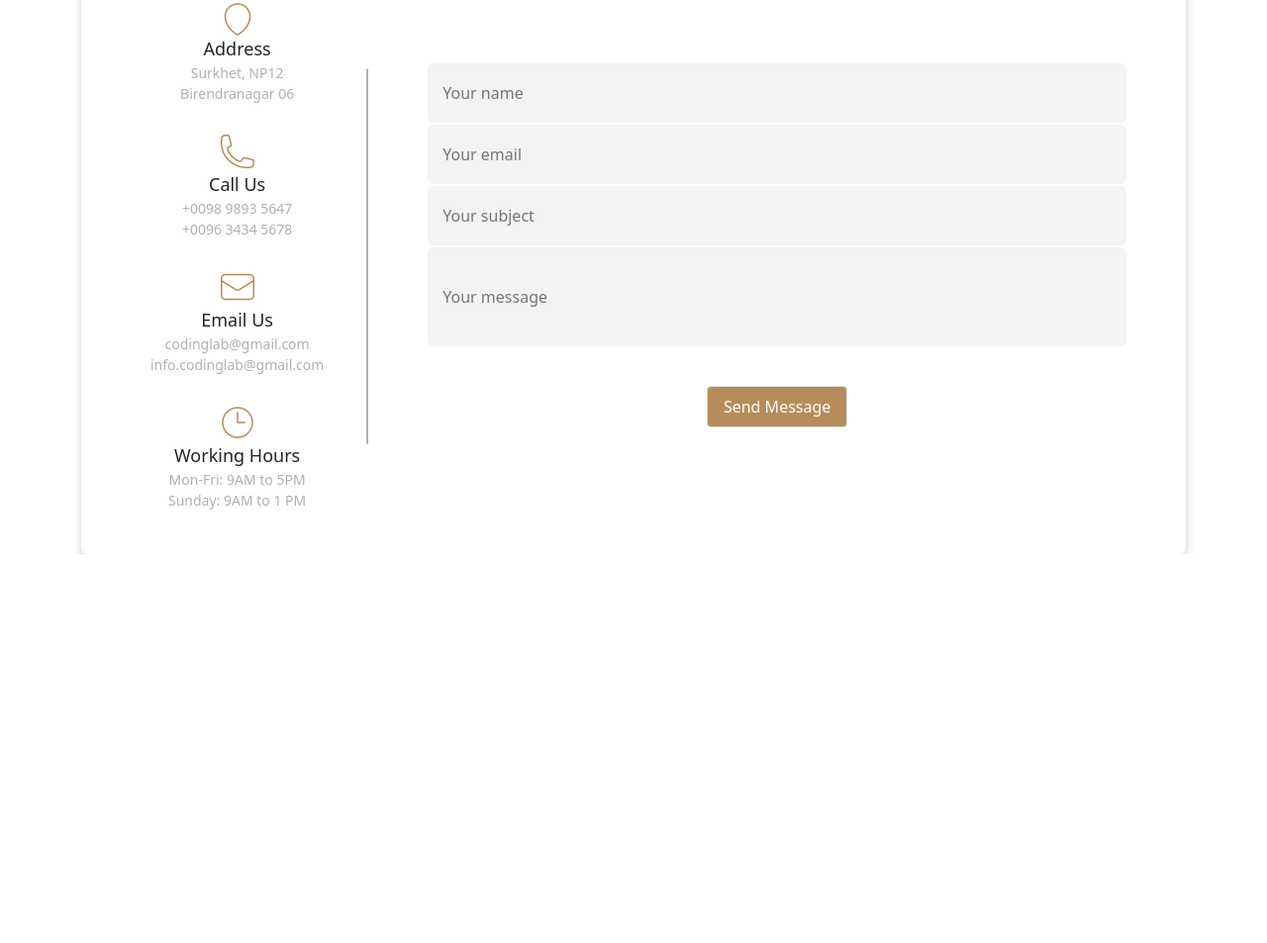
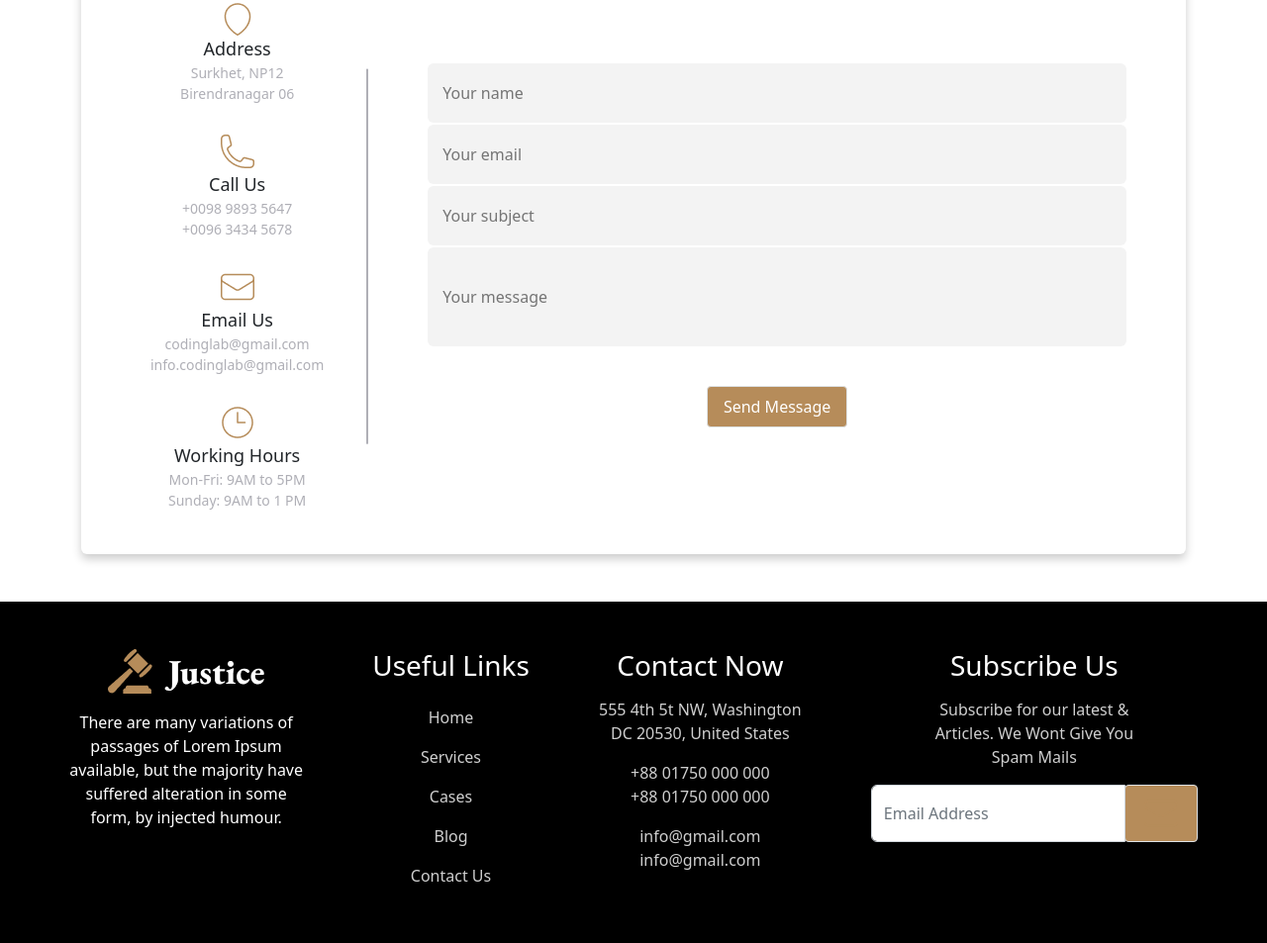
Before and after one commit to asifhaiat/LegalHouseAssignment-3_Bootstrap, a plain HTML site: page index.html in a window 1280 px wide. Shown: the part 3656-4609 px from the top of the page at 99% size. Before the commit the page ends 4216 px from the top, so only its background shows below. Drawn offline with nearby package versions, Linux system fonts and the light colour scheme.

Commit message:
footer section done

```diff
--- a/index.html
+++ b/index.html
@@ -14,8 +14,8 @@
       crossorigin="anonymous"
     />
   </head>
-  <body class="container-lg">
-    <header>
+  <body>
+    <header class="container-lg">
       <!-- Navbar Section -->
       <nav class="navbar navbar-expand-lg mt-5">
         <div class="container-fluid">
@@ -91,7 +91,7 @@
       </div>
     </header>
     <!-- Main Section -->
-    <main>
+    <main class="container-lg">
       <!-- The Legal Practices Area -->
       <section>
         <div class="text-center mt-5">
@@ -374,18 +374,18 @@
             <div class="right-side">
               <form>
                 <div class="input-box">
-                  <input type="text" style="height: 60px; background: #F3F3F3;" placeholder="Your name" />
+                  <input type="text" style="height: 60px; background: #f3f3f3" placeholder="Your name" />
                 </div>
                 <div class="input-box">
-                  <input type="text" style="height: 60px; background: #F3F3F3;" placeholder="Your email" />
+                  <input type="text" style="height: 60px; background: #f3f3f3" placeholder="Your email" />
                 </div>
                 <div class="input-box">
-                  <input type="text" style="height: 60px; background: #F3F3F3;" placeholder="Your subject" />
+                  <input type="text" style="height: 60px; background: #f3f3f3" placeholder="Your subject" />
                 </div>
                 <div class="input-box">
-                  <input type="text" style="height: 100px; background: #F3F3F3;" placeholder="Your message" />
+                  <input type="text" style="height: 100px; background: #f3f3f3" placeholder="Your message" />
                 </div>
-                <div class="input-box text-center" style="margin-top: 90px;">
+                <div class="input-box text-center" style="margin-top: 90px">
                   <button class="free-consultation-btn border border-1 text-white px-3 py-2 rounded-1" type="submit">
                     Send Message
                   </button>
@@ -396,6 +396,74 @@
         </div>
       </section>
     </main>
+    <!-- Footer Section -->
+    <footer class="mt-5 bg-black d-lg-flex justify-content-evenly p-5 col gap-5 text-center">
+      <div class="text-white">
+        <img src="images/logo.png" class="mb-3" alt="" />
+        <p>
+          There are many variations of <br />
+          passages of Lorem Ipsum <br />
+          available, but the majority have <br />
+          suffered alteration in some <br />
+          form, by injected humour.
+        </p>
+      </div>
+      <div>
+        <h1 class="fs-3 text-white mb-3">Useful Links</h1>
+        <ul class="navbar-nav navbar-nav-scroll">
+          <li class="nav-item">
+            <a class="nav-link" style="color: #cfcfcf" href="#">Home</a>
+          </li>
+          <li class="nav-item">
+            <a class="nav-link" style="color: #cfcfcf" href="#">Services</a>
+          </li>
+          <li class="nav-item">
+            <a class="nav-link" style="color: #cfcfcf" href="#">Cases</a>
+          </li>
+          <li class="nav-item">
+            <a class="nav-link" style="color: #cfcfcf" href="#">Blog</a>
+          </li>
+          <li class="nav-item">
+            <a class="nav-link" style="color: #cfcfcf" href="#">Contact Us</a>
+          </li>
+        </ul>
+      </div>
+      <div>
+        <h1 class="fs-3 text-white mb-3">Contact Now</h1>
+        <div class="mb-3" style="color: #cfcfcf">
+          555 4th 5t NW, Washington <br />
+          DC 20530, United States
+        </div>
+        <div class="mb-3" style="color: #cfcfcf">
+          +88 01750 000 000 <br />
+          +88 01750 000 000
+        </div>
+        <div style="color: #cfcfcf">
+          info@gmail.com <br />
+          info@gmail.com
+        </div>
+      </div>
+      <div>
+        <h1 class="fs-3 text-white mb-3">Subscribe Us</h1>
+        <div class="mb-3" style="color: #cfcfcf">
+          Subscribe for our latest & <br />
+          Articles. We Wont Give You <br />
+          Spam Mails
+        </div>
+        <div class="input-group mb-3">
+          <input
+            type="text"
+            class="form-control"
+            placeholder="Email Address"
+            aria-label="Recipient's username"
+            aria-describedby="basic-addon2"
+          />
+          <button class="free-consultation-btn border border-1 text-white px-3 py-2 rounded-1" type="submit">
+            <img src="images/email.png" alt="" srcset="" />
+          </button>
+        </div>
+      </div>
+    </footer>
     <!-- Bootstrap JS -->
     <script
       src="https://cdn.jsdelivr.net/npm/bootstrap@5.2.3/dist/js/bootstrap.bundle.min.js"
```
